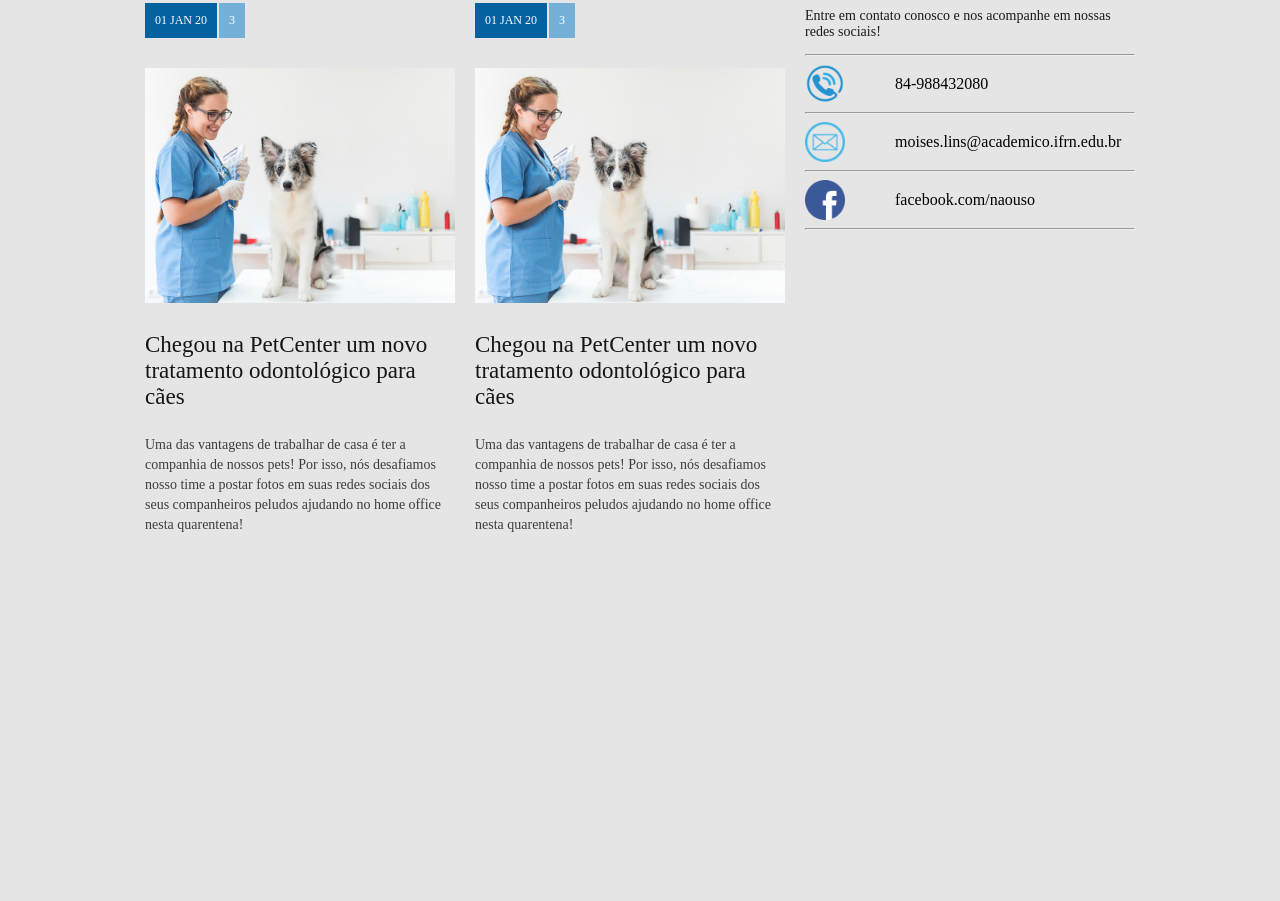
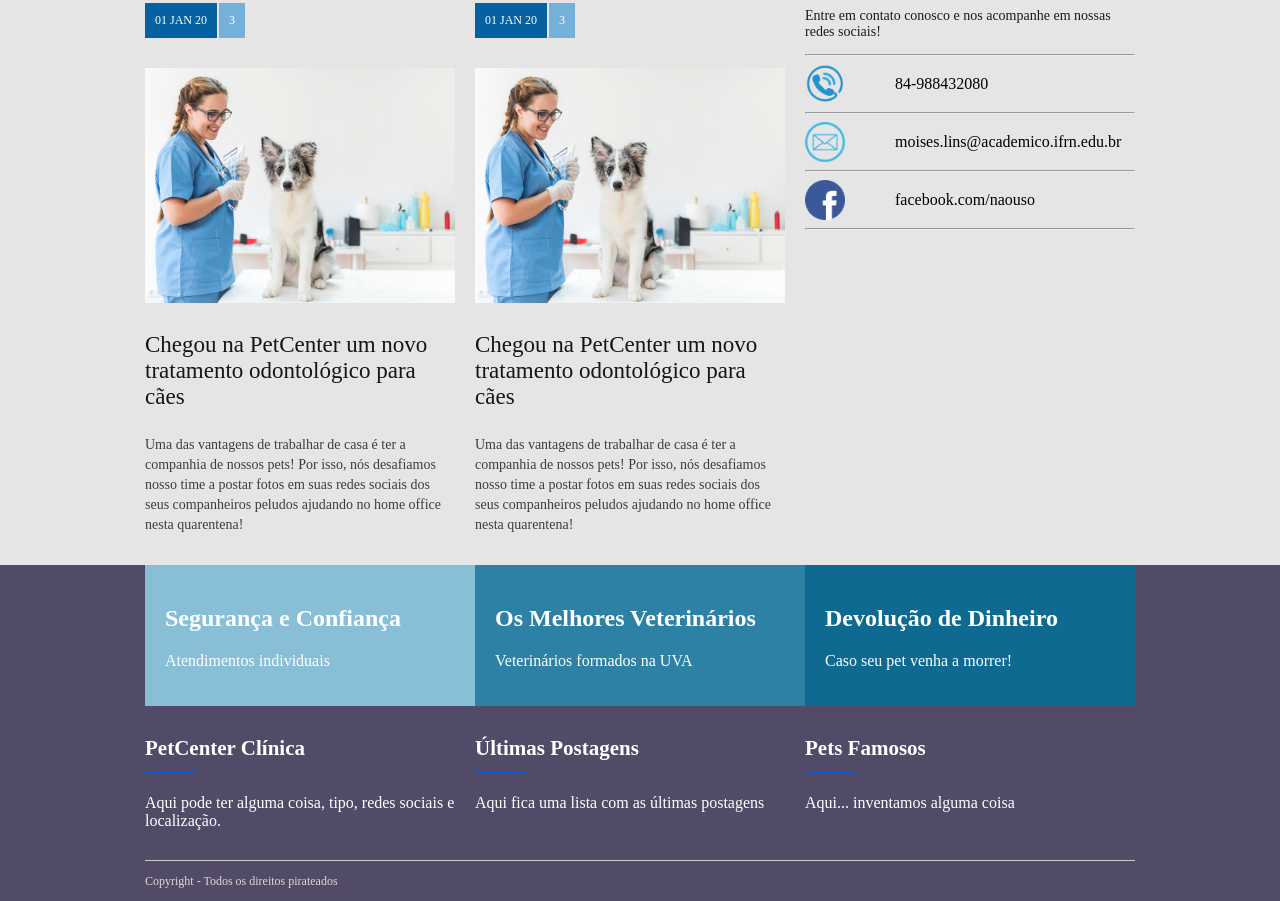
Before and after one commit to moisesmengo/site_veterinario, a plain HTML site: page index.html in a window 1280 px wide. Shown: the part 1438-2339 px from the top of the page. Before the commit the page ends 2003 px from the top, so only its background shows below. Drawn offline with Linux system fonts and the light colour scheme.

Commit message:
finalizando estrutura do site

```diff
--- a/assets/css/style.css
+++ b/assets/css/style.css
@@ -225,3 +225,45 @@ article .news-data{
     margin-right: 10px;
     margin-bottom: 10px;
 }
+
+footer{
+    background-color: rgb(81, 75, 104);
+    display: flex;
+    justify-content: center;
+}
+.footer-menu{
+    display: flex;
+}
+.fm-1, .fm-2, .fm-3{
+    flex: 1;
+    color: #fff;
+    padding: 20px;
+}
+.fm-1{
+    background-color: rgb(136, 191, 214);
+}.fm-2{
+    background-color: rgb(45, 129, 165);
+}.fm-3{
+    background-color: rgb(14, 106, 145);
+}
+.flex-column{
+    flex-direction: column;
+}
+.footer-area{
+    display: flex;
+}
+.footer-area-item{
+    flex: 1;
+    color: #fff;
+}
+footer .widget-title-text{
+    color: #fff;
+}
+.footer-copy{
+    border-top: 1px solid #cccccc;
+    height: 40px;
+    line-height: 40px;
+    color: rgb(224, 216, 216);
+    font-size: 12px;
+    margin-top:30px
+}
--- a/index.html
+++ b/index.html
@@ -206,12 +206,12 @@
                         </div>
                     </div>
                     <div class="widget-body flex">
-                        <div class="departament">a</div>
-                        <div class="departament">b</div>
-                        <div class="departament">c</div>
-                        <div class="departament">d</div>
-                        <div class="departament">e</div>
-                        <div class="departament">f</div>
+                        <div class="departament"></div>
+                        <div class="departament"></div>
+                        <div class="departament"></div>
+                        <div class="departament"></div>
+                        <div class="departament"></div>
+                        <div class="departament"></div>
                     </div>
                 </div>
 
@@ -248,5 +248,78 @@
             </aside>
         </div>
     </section>
+
+    <footer>
+        <div class="container flex-column">
+            <div class="footer-menu">
+                <div class="fm-1">
+                    <h2>Segurança e Confiança</h2>
+                    <p>Atendimentos individuais</p>
+                </div>
+                <div class="fm-2">
+                    <h2>Os Melhores Veterinários</h2>
+                    <p>Veterinários formados na UVA</p>
+                </div>
+                <div class="fm-3">
+                    <h2>Devolução de Dinheiro</h2>
+                    <p>Caso seu pet venha a morrer!</p>
+                </div>
+            </div>
+
+            <div class="footer-area">
+                <div class="footer-area-item">
+                    <div class="widget">
+                        <div class="widget-title">
+                            <div class="widget-title-text">
+                                PetCenter Clínica
+                            </div>
+                            <div class="widget-title-bar">
+                            </div>
+                        </div>
+                        <div class="widget-body ">
+                            Aqui pode ter alguma coisa,
+                            tipo, redes sociais e localização.
+                        </div>
+                    </div>
+                </div>
+
+                <div class="footer-area-item">
+                    <div class="widget">
+                        <div class="widget-title">
+                            <div class="widget-title-text">
+                                Últimas Postagens
+                            </div>
+                            <div class="widget-title-bar">
+                            </div>
+                        </div>
+                        <div class="widget-body ">
+                            Aqui fica uma lista com as últimas postagens
+                        </div>
+                    </div>
+                </div>
+
+                <div class="footer-area-item">
+                    <div class="widget">
+                        <div class="widget-title">
+                            <div class="widget-title-text">
+                                Pets Famosos
+                            </div>
+                            <div class="widget-title-bar">
+                            </div>
+                        </div>
+                        <div class="widget-body ">
+                            Aqui... inventamos alguma coisa
+                        </div>
+                    </div>
+                </div>
+
+            </div>
+
+            <div class="footer-copy">
+                Copyright - Todos os direitos pirateados
+            </div>
+
+        </div>
+    </footer>
 </body>
 </html>
```
